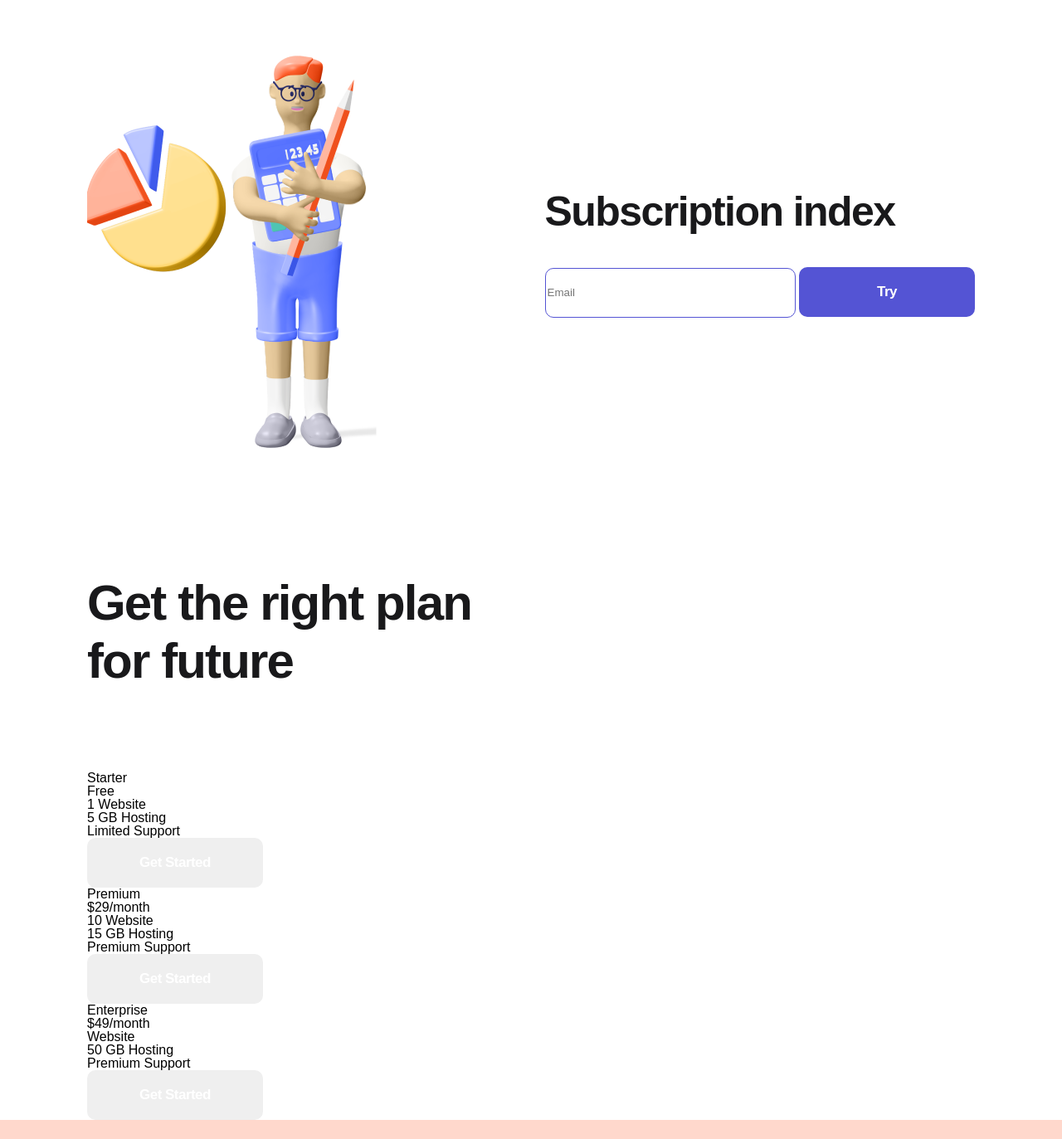
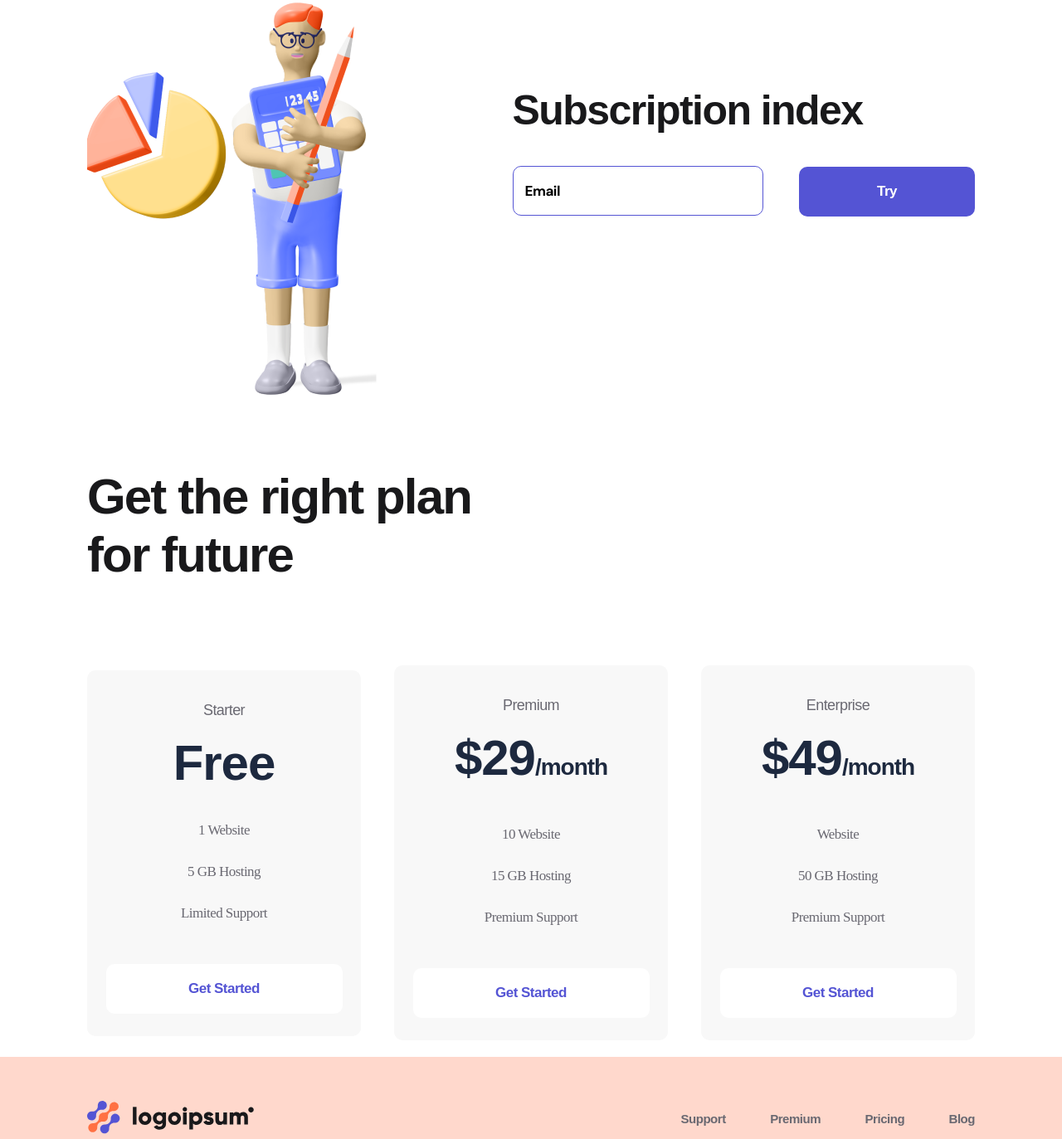
Before and after one commit to kaWeb92/alena_test_site, a plain HTML site: page index.html in a window 1280 px wide. Shown: the part 1044-2417 px from the top of the page at 83% size. Drawn offline with nearby package versions, Linux system fonts and the light colour scheme; a web font is replaced by a local one.

Commit message:
Add files via upload

```diff
--- a/style/style.css
+++ b/style/style.css
@@ -24,10 +24,14 @@ body{
     padding: 38px 0 48px;
 }
 
-.header_flex, .footer_flex, .about, .subscribtion{
+.header_flex, .footer_flex, .about, .subscribtion, .plan_flex{
    display: flex;
    justify-content: space-between;
    align-items: center;
+}
+
+.subscribtion{
+   margin-bottom: 85px;
 }
 
 .nav_li{
@@ -145,9 +149,10 @@ body{
     letter-spacing: -1.56316px;
 
     color: #19191B;
-    margin-top: 224px;
+
     margin-bottom: 38px;
-    margin-left: 171px;
+    /* margin-top: 224px;
+    margin-left: 171px; */
  }
 
  .input_transparent{
@@ -163,12 +168,31 @@ body{
     color: #5454D4;
     border: 1px solid #5454D4;
 
-    margin-bottom: 224px;
-    margin-left: 171px;
+    padding-left: 14px;
+    margin-right: 39px;
+    /* margin-bottom: 224px;
+    margin-left: 171px; */
  }
 
- .input_transparent:hover{
-    border: 1px solid #c88eff;
+ .input_transparent::placeholder, .input_transparent{
+   font-family: 'DM Sans';
+   font-style: normal;
+   font-weight: 700;
+   font-size: 17px;
+   line-height: 22px;
+   letter-spacing: -0.531474px;
+
+   color: #000000;
+
+ }
+
+ input:focus{
+   outline: none;
+ }
+
+
+ .plan{
+   margin-bottom:20px;
  }
 
  .plan_title{
@@ -185,7 +209,96 @@ body{
     margin: 85px 0 98px;
  }
 
- .starter{
+.item{
+   width:330px;
+   background: #F8F8F8;
+   border-radius: 10px;
+   text-align: center;
+   padding: 34px 0 27px;
+}
+
+.item:hover{
+   background: #FF7143;
+   box-shadow: 0px 32px 34px rgba(255, 112, 59, 0.317827);
+   transition: 500ms;
+}
+
+.item_text{
+    font-weight: 400;
+    font-size: 18px;
+    line-height: 28px;
+
+
+    text-align: center;
+    letter-spacing: -0.562737px;
+
+    color: #696871;
+}
+
+.item:hover .item_text, .item:hover .item_title, .item:hover .item_li{
+   color: white;
+   transition: 500ms;
+}
+
+.item_title{
+   font-weight: bold;
+    font-size: 60px;
+    line-height: 56px;
+
+
+    text-align: center;
+    letter-spacing: -1.03448px;
+
+    color: #1D293F;
+    margin: 22px 0 28px;
+}
+
+.item_title span{
+   font-size: 28px;
+}
+
+.item_li{
+   list-style: none;
+   font-family: 'Mulish';
+   font-style: normal;
+   font-weight: 400;
+   font-size: 17px;
+   line-height: 50px;
+
+   text-align: center;
+   letter-spacing: -0.531474px;
+
+   color: #696871;
+}
+
+.item_button{
+   width: 285px;
+   background: white;
+   color: #5454D4;
+   margin-top: 36px;
+}
+
+.item:hover .item_button{
+   background: #9F3919;
+   color: white;
+   transition: 500ms;
+}
+
+ .footer{
+   padding: 53px 0;
+}
+
+.nav_li_f{
+    display: inline-block;
+
+    margin-left: 500px;
+}
+
+.nav_li_f:not(:first-of-type){
+    margin-left: 49px;
+}
+
+ /* .starter{
     left: 0%;
     right: 0%;
     top: 0%;
@@ -203,7 +316,7 @@ body{
     font-weight: 400;
     font-size: 18px;
     line-height: 28px;
-    /* identical to box height, or 156% */
+
 
     text-align: center;
     letter-spacing: -0.562737px;
@@ -217,7 +330,7 @@ body{
     font-weight: bold;
     font-size: 60px;
     line-height: 56px;
-    /* identical to box height, or 93% */
+
 
     text-align: center;
     letter-spacing: -1.03448px;
@@ -229,7 +342,6 @@ body{
     font-weight: bold;
     font-size: 17px;
     line-height: 50px;
-    /* or 294% */
 
     text-align: center;
     letter-spacing: -0.531474px;
@@ -269,7 +381,6 @@ body{
     font-weight: bold;
     font-size: 18px;
     line-height: 28px;
-    /* identical to box height, or 156% */
 
     text-align: center;
     letter-spacing: -0.562737px;
@@ -283,7 +394,6 @@ body{
     font-weight: bold;
     font-size: 17px;
     line-height: 50px;
-    /* or 294% */
 
     text-align: center;
     letter-spacing: -0.531474px;
@@ -297,7 +407,6 @@ body{
     font-weight: 700;
     font-size: 60px;
     line-height: 56px;
-    /* identical to box height, or 93% */
 
     text-align: center;
     letter-spacing: -1.03448px;
@@ -321,18 +430,4 @@ body{
 .plan_price{
     display: flex;
     flex-direction: colum;
-}
-
-.footer{
-   padding: 53px 0;
-}
-
-.nav_li_f{
-    display: inline-block;
-
-    margin-left: 500px;
-}
-
-.nav_li_f:not(:first-of-type){
-    margin-left: 49px;
-}
+} */
```
